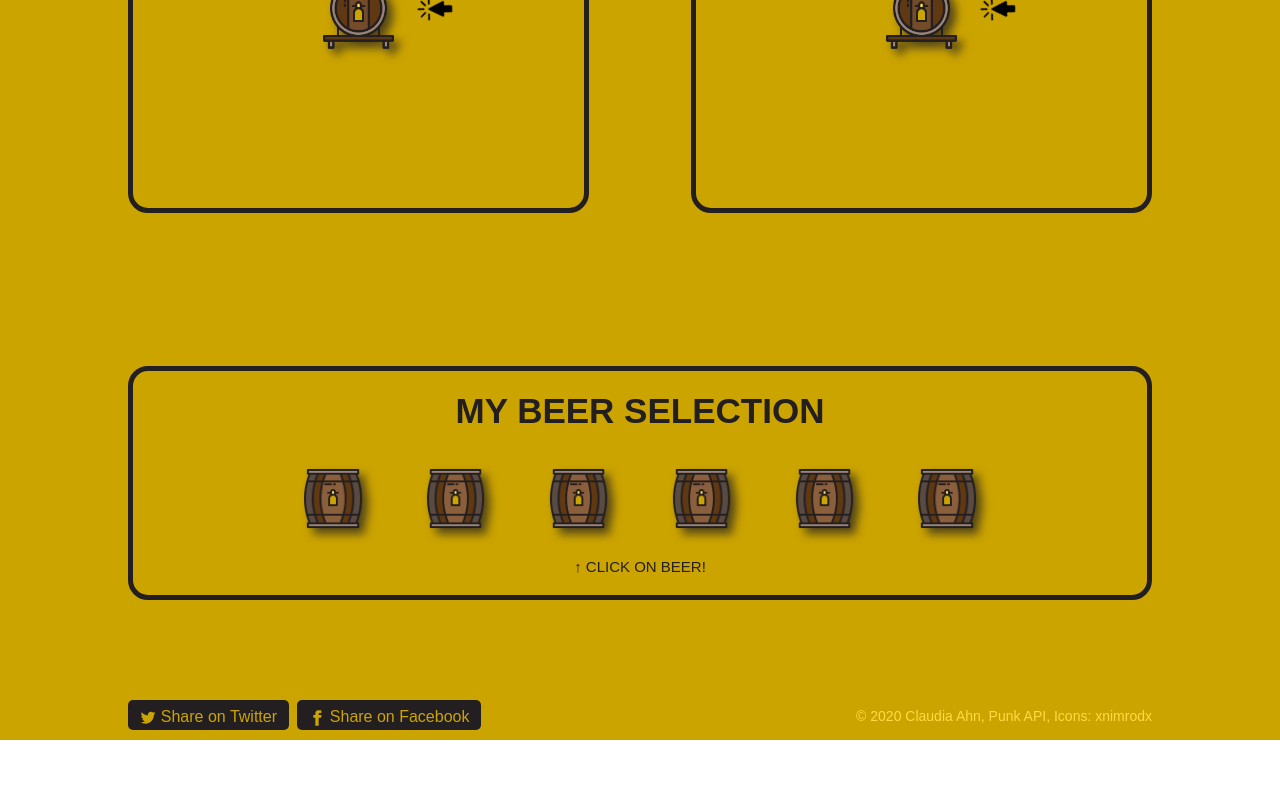
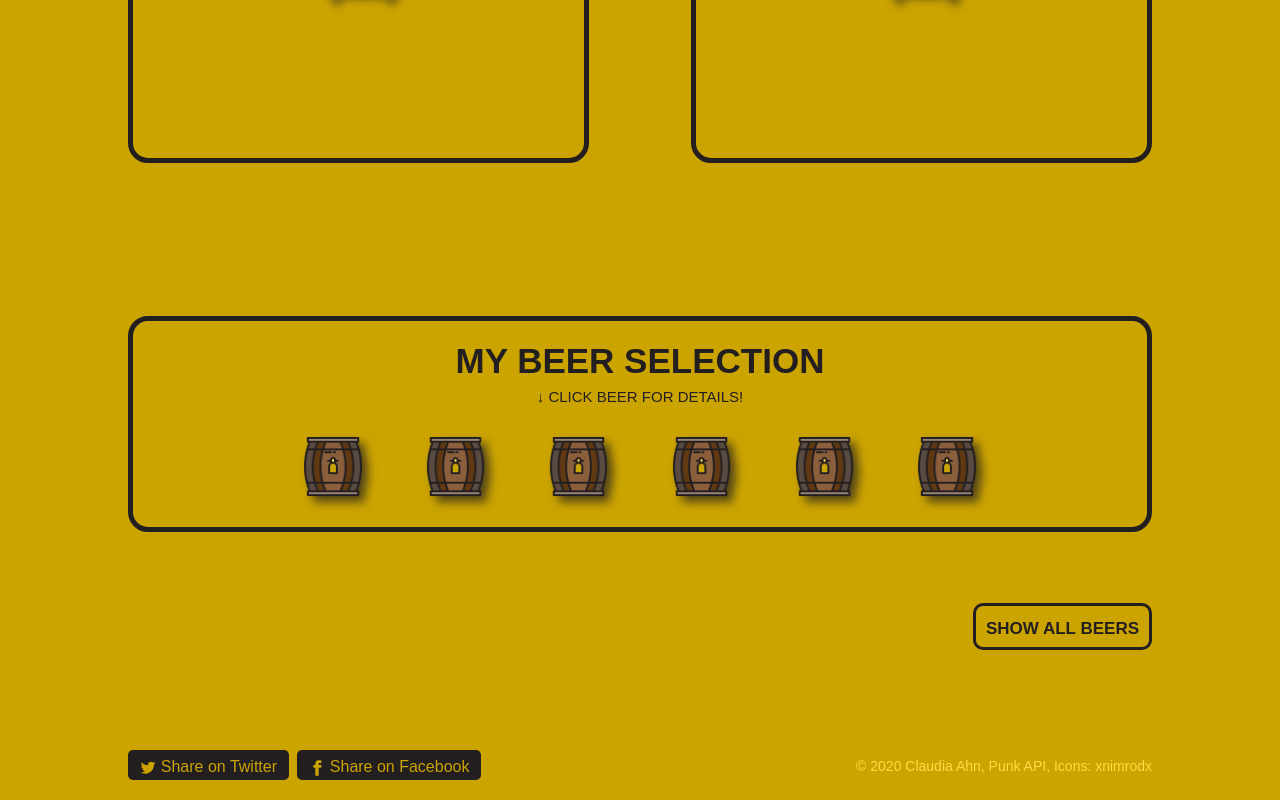
Before and after one commit to cma129/claudiaAhnProject5, a React (Create React App) app: page / in a window 1280 px wide. Shown: the part 2153-2953 px from the top of the page. Before the commit the page ends 2893 px from the top, so only its background shows below. Built offline with nearby package versions, Linux system fonts and the light colour scheme; no server answers; a web font is replaced by a local one.

Commit message:
completed DisplayAll component

```diff
--- a/src/App.js
+++ b/src/App.js
@@ -8,6 +8,7 @@ import Header from './components/Header';
 import Flavour from './components/Flavour';
 import Food from './components/Food';
 import Selection from './components/Selection';
+import DisplayAll from './components/DisplayAll';
 import Footer from './components/Footer';
 
 
@@ -29,8 +30,10 @@ class App extends Component {
       myBeerSelection: [],
       oneFlavourInfo: {},
       oneFoodInfo: {},
+      catalogInfo: {},
       loading: true,
-      done: false
+      done: false,
+      isHidden: true
     }
   }
 
@@ -232,14 +235,7 @@ class App extends Component {
   //Add flavour image to my beer selection
   addingFlavourToSelection = () => {
     const selection = [...this.state.myBeerSelection]
-    if (selection.length > 5) {
-      const addingError = "You've already got 6 beers in your selection. Please remove some and try adding again.";
-      swal({
-        title: 'Sorry',
-        text: addingError,
-        dangerMode: true,
-      })
-    } else if(this.state.oneFlavourImg === '') {
+    if(this.state.oneFlavourImg === '') {
       swal({
         title: 'Oops,',
         text: 'please search a beer.',
@@ -252,13 +248,20 @@ class App extends Component {
         text: "looks like you've already got this beer in your selection.",
         dangerMode: true,
       })
+    } else if (selection.length > 5) {
+      const addingError = "You've already got 6 beers in your selection. Please remove some and try adding again.";
+      swal({
+        title: 'Sorry',
+        text: addingError,
+        dangerMode: true,
+      })
     } else {
       const oneFlavourInfo = {
         oneImg: this.state.oneFlavourImg,
         oneName: this.state.oneFlavourName,
         oneTagline: this.state.oneFlavourTagline,
         oneBrewersTips: this.state.oneFlavourBrewersTips
-      }
+    }
       swal({
         title: 'You want to add this one, right?',
         dangerMode: true,
@@ -279,14 +282,7 @@ class App extends Component {
   //Add food image to my beer selection
   addingFoodToSelection = (beerSelection) => {
     const selection = [...this.state.myBeerSelection]
-    if (selection.length > 5) {
-      const addingError = "You've already got 6 beers in your selection. Please remove some and try adding again.";
-      swal({
-        title: 'Sorry',
-        text: addingError,
-        dangerMode: true,
-      })
-    } else if(this.state.oneFoodImg === '') {
+    if(this.state.oneFoodImg === '') {
       swal({
         title: 'Oops,',
         text: 'please search a beer.',
@@ -297,6 +293,13 @@ class App extends Component {
       swal({
         title: 'Oh,',
         text: "looks like you've already got this beer in your selection.",
+        dangerMode: true,
+      })
+    } else if (selection.length > 5) {
+      const addingError = "You've already got 6 beers in your selection. Please remove some and try adding again.";
+      swal({
+        title: 'Sorry',
+        text: addingError,
         dangerMode: true,
       })
     } else {
@@ -377,6 +380,78 @@ class App extends Component {
     }
   }
 
+  //Show catalogue beer info on hover & button click
+  displayInfo = (i) => {
+    const info = {
+      image: this.state.allBeers[i].image_url,
+      name: this.state.allBeers[i].name,
+      tagLine: this.state.allBeers[i].tagline,
+      brewersTips: this.state.allBeers[i].brewers_tips
+    }
+    swal({
+        title: info.name,
+        text: `${info.tagLine} (Brewer's tips: ${info.brewersTips})`,
+        dangerMode: true,
+        buttons: ["Cool!", "Add to my selection"]
+    })
+    .then((willAdd) => {
+      if (willAdd) {
+        this.addingToSelection(i)
+      }
+    })
+    this.setState({
+      displayInfo: this.displayInfo,
+      info: info
+    })
+  }
+
+    //Add image to my beer selection
+    addingToSelection = (i) => {
+      const selection = [...this.state.myBeerSelection]
+      if (selection.some(e => e.oneName === this.state.info.name)) {
+        swal({
+          title: 'Oh,',
+          text: "looks like you've already got this beer in your selection.",
+          dangerMode: true,
+        })
+      } else if (selection.length > 5) {
+        const addingError = "You've already got 6 beers in your selection. Please remove some and try adding again.";
+        swal({
+          title: 'Sorry',
+          text: addingError,
+          dangerMode: true,
+        })
+      } else {
+        const catalogInfo = {
+          oneImg: this.state.allBeers[i].image_url,
+          oneName: this.state.allBeers[i].name,
+          oneTagLine: this.state.allBeers[i].tagline,
+          oneBrewersTips: this.state.allBeers[i].brewers_tips
+        }
+        swal({
+          title: 'You want to add this one, right?',
+          dangerMode: true,
+          buttons: ["Yeah", "Nope"]
+        })
+        .then((wontAdd) => {
+          if (!wontAdd) {
+            selection.push(catalogInfo)
+            this.setState({
+              addingToSelection: this.addingToSelection,
+              catalogInfo: catalogInfo,
+              myBeerSelection: selection,
+            })
+          }
+        })
+      }
+    }
+
+    toggleHidden () {
+      this.setState({
+        isHidden: !this.state.isHidden
+      })
+    }
+
   render () {
     return (
       <div className="App">
@@ -384,10 +459,18 @@ class App extends Component {
         <main className="wrapper">
           <div className="picks" id="picks"></div>
           <div className="flavourFoodContainer">
-            <Flavour flavourGettingFunction={this.whichFlavour} flavourImgToDisplay={this.state.flavourImg} displayFlavourInfo={this.displayFlavourInfo} oneFlavourName={this.state.oneFlavourName} oneFlavourTagline={this.state.oneFlavourTagline} addingFlavourToSelection={this.addingFlavourToSelection} loading={this.state.loading} />
-            <Food foodGettingFunction={this.whichFood} foodImgToDisplay={this.state.foodImg} displayFoodInfo={this.displayFoodInfo} oneFoodName={this.state.oneFoodName} oneFoodTagline={this.state.oneFoodTagline} addingFoodToSelection={this.addingFoodToSelection} done={this.state.done} />
+            <Flavour flavourGettingFunction={this.whichFlavour} flavourImgToDisplay={this.state.flavourImg} displayFlavourInfo={this.displayFlavourInfo} oneFlavourName={this.state.oneFlavourName} oneFlavourTagline={this.state.oneFlavourTagline} loading={this.state.loading} />
+            <Food foodGettingFunction={this.whichFood} foodImgToDisplay={this.state.foodImg} displayFoodInfo={this.displayFoodInfo} oneFoodName={this.state.oneFoodName} oneFoodTagline={this.state.oneFoodTagline} done={this.state.done} />
           </div>
           <Selection oneFlavourInfo={this.state.oneFlavourInfo} oneFoodInfo={this.state.oneFoodInfo} myBeerSelection={this.state.myBeerSelection} displaySelectionInfo={this.displaySelectionInfo} removing={this.removing} />
+          <section className="showContainer">
+            <p></p>
+            <p className="clickBeer">{this.state.isHidden ? "" : "↓ Click beer for details!"}</p>
+            <div>
+              <button className="show" onClick={this.toggleHidden.bind(this)}>{this.state.isHidden ? "Show all beers" : "Hide"}</button>
+            </div>
+          </section>
+          {!this.state.isHidden && <DisplayAll displayInfo={this.displayInfo} myBeerSelection={this.state.myBeerSelection}/>}
         </main>
         <Footer />
       </div>
--- a/src/components/Food.js
+++ b/src/components/Food.js
@@ -23,7 +23,7 @@ class Food extends Component {
         return(
             <section className="Food"  id="food">
                 <form action="">
-                    <label htmlFor="whichFood">Some food you wanna pair it with?</label>
+                    <label htmlFor="whichFood">Food you wanna pair it with?</label>
                     <div className="selectionLine">
                         <select onChange={this.getUserFood} id="whichFood" name="whichFood">
                             <option value="cheese">Cheese</option>
--- a/src/components/Selection.js
+++ b/src/components/Selection.js
@@ -1,6 +1,4 @@
 import React, { Component } from 'react';
-
-import swal from 'sweetalert';
 
 import BeerBarrel3 from "../assets/beerBarrel3.png";
 
@@ -20,29 +18,11 @@ class Selection extends Component {
         })
     }
 
-    // Show beer info on 'info' button click
-    displayInfo = (i) => {
-        if (this.props.myBeerSelection[i] !== undefined) {
-            swal({
-                title: this.props.myBeerSelection[i].oneName,
-                text: `${this.props.myBeerSelection[i].oneTagline} (Brewer's tips: ${this.props.myBeerSelection[i].oneBrewersTips})`,
-                dangerMode: true,
-                button: "Cool!"
-            })
-        } else if (this.props.myBeerSelection[i] === undefined) {
-            swal({
-                title: 'Oops,',
-                text: "you haven't added a beer here yet.",
-                dangerMode: true,
-                button: "Oh, right!"
-            })
-        }
-    }
-
     render() {
         return(
             <section className="Selection" id="selection">
                 <h2>My Beer Selection</h2>
+                <p className="clickBeer">↓ Click beer for details!</p>
                 <section>
                     <div className="barrelContainer" onClick={() => { this.props.displaySelectionInfo(0) }}>
                         <img className="beerBarrel beerBarrelSelection" src={this.props.myBeerSelection[0] ? this.props.myBeerSelection[0].oneImg : BeerBarrel3} alt={this.props.myBeerSelection[0] ? this.props.myBeerSelection[0].oneName : "Beer barrel"} />
@@ -69,7 +49,6 @@ class Selection extends Component {
                         <h2><span className="selectionName">{this.props.myBeerSelection[5] ? this.props.myBeerSelection[5].oneName : "Pls add beer"}</span></h2>
                     </div>
                 </section>
-                <p className="clickBeer">↑ Click on beer!</p>
             </section>
         )
     }
--- a/src/index.css
+++ b/src/index.css
@@ -54,7 +54,10 @@ input:focus-within {
 }
 
 .button,
-.barrelContainer {
+.barrelContainer,
+.catalog img,
+.catalog span,
+.show {
   display: inline-block;
   cursor: pointer;
 }
@@ -416,7 +419,7 @@ main .beerTab {
 .Selection section {
   display: flex;
   flex-wrap: wrap;
-  margin: 5% auto 2%;
+  margin: 0 auto 2%;
   justify-content: center;
   align-items: center;
   text-align: center;
@@ -436,7 +439,8 @@ main .beerTab {
   filter: drop-shadow(6px 6px 5px #231f20b6);
 }
 
-.selectionName {
+.selectionName,
+.catalogName {
   display: inline-block;
   width: 90%;
   margin: 0 auto;
@@ -453,12 +457,14 @@ main .beerTab {
 }
 
 .Selection .barrelContainer:hover .selectionName,
-.Selection .barrelContainer:focus-within .selectionName {
+.Selection .barrelContainer:focus-within .selectionName,
+.catalog:hover .catalogName,
+.catalog:focus-within .catalogName {
   opacity: 1;
 }
 
 .clickBeer {
-  margin-bottom: 20px;
+  margin: 20px auto 30px;
   text-transform: uppercase;
   text-align: center;
   line-height: 1.1em;
@@ -466,12 +472,71 @@ main .beerTab {
   font-weight: normal;
 }
 
+/* DisplayAll styles */
+.showContainer {
+  width: 100%;
+  display: flex;
+  justify-content: space-between;
+  align-items: center;
+  margin: 7% auto 0;
+  text-align: center;
+}
+
+.showContainer p,
+.showContainer div {
+  width: 33%;
+}
+
+.showContainer div {
+  text-align: right;
+}
+
+.show {
+  text-transform: uppercase;
+  border: 3px solid #231f20;
+  border-radius: 10px;
+  line-height: 1em;
+  padding-top: 14px;
+}
+
+.show:hover,
+.show:focus-within {
+  background-color: #231f20;
+  color: #cca400;
+}
+
+.showContainer .clickBeer {
+  margin: 0;
+}
+
+.DisplayAll {
+  display: flex;
+  justify-content: center;
+  flex-wrap: wrap;
+  padding: 0;
+}
+
+.catalog {
+  width: 13.9%;
+  padding: 0.5% 1.5%;
+  height: auto;
+  display: flex;
+  align-items: center;
+  position: relative;
+}
+
+.catalog img {
+  padding: 20%;
+  -webkit-filter: drop-shadow(2px 2px 3px #231f20b6);
+  filter: drop-shadow(2px 2px 3px #231f20b6);
+}
+
 /* Footer styles */
 footer {
   display: flex;
   justify-content: space-between;
   align-items: center;
-  padding: 100px 0 10px;
+  padding: 100px 0 20px;
   color: #ffda44;
 }
 
@@ -573,6 +638,10 @@ footer p {
   h3 {
     font-size: 21px;
   }
+
+  .show {
+    font-size: 0.9em;
+  }
 }
 
 /* Small desktop */
@@ -619,6 +688,10 @@ footer p {
   .click {
     right: 10%;
   }
+
+  .catalog {
+    width: 15.1%;
+  }
 }
 
 /* Tablet to large mobile */
@@ -636,6 +709,14 @@ footer p {
   .name {
     width: 35%;
     left: 32.5%;
+  }
+
+  .catalog {
+    width: 16.5%;
+  }
+
+  .show {
+    font-size: 0.86em;
   }
 }
 
@@ -720,6 +801,10 @@ footer p {
     width: 100%;
   }
 
+  .catalog {
+    width: 17.3%;
+  }
+
   .hideSocial {
     display: none;
   }
@@ -784,11 +869,12 @@ footer p {
 
   .Selection h2 {
     font-size: 30px;
+    margin-bottom: 80px;
   }
 
   .Selection .barrelContainer {
     width: 33%;
-    height: 300px;
+    height: 330px;
     justify-content: center;
   }
 
@@ -798,6 +884,10 @@ footer p {
 
   .selectionName {
     left: 1.5%;
+  }
+
+  .catalog {
+    width: 23%;
   }
 
   .link {
@@ -855,7 +945,7 @@ footer p {
   }
 
   .Selection .barrelContainer {
-    height: 275px;
+    height: 295px;
   }
 
   .beerBarrelSelection {
@@ -864,6 +954,14 @@ footer p {
 
   .selectionName {
     left: 0.3%;
+  }
+
+  .catalog {
+    width: 29%;
+  }
+
+  .show {
+    font-size: 0.84em;
   }
 }
 
@@ -903,12 +1001,12 @@ footer p {
     font-size: 24px;
   }
 
-  .Selection .barrelContainer {
-    height: 265px;
+  .beerBarrelSelection {
+    width: 65%;
   }
 
-  .beerBarrelSelection {
-    width: 65%;
+  .catalog {
+    width: 30%;
   }
 
   footer p {
@@ -939,12 +1037,12 @@ footer p {
     left: 31.7%;
   }
 
-  .Selection .barrelContainer {
-    height: 245px;
+  .beerBarrelSelection {
+    width: 70%;
   }
 
-  .beerBarrelSelection {
-    width: 70%;
+  .show {
+    font-size: 0.83em;
   }
 }
 
```
Also changed, not shown: src/components/DisplayAll.js (+42 -0 lines).
